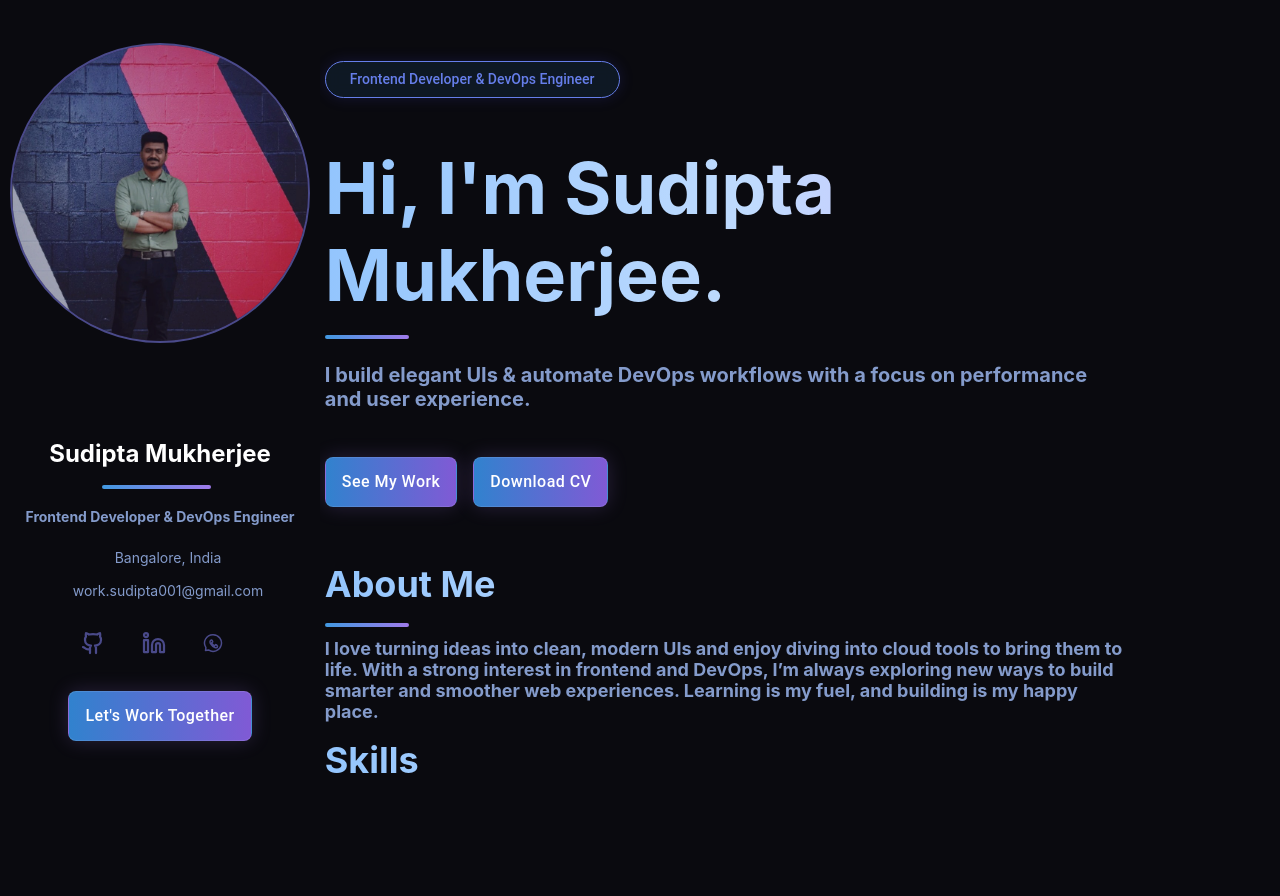
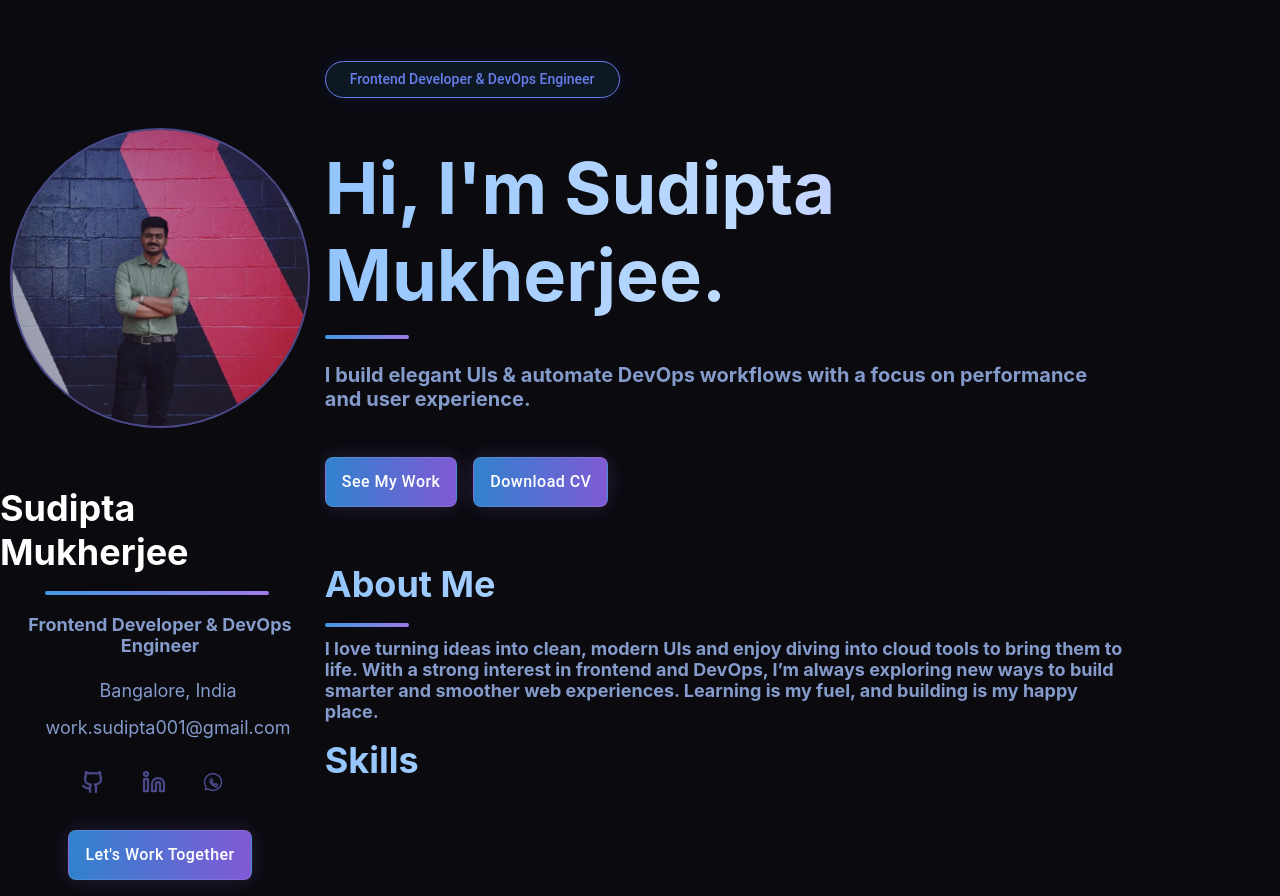
Before and after one commit to sudiptaMukherjee2001/Portfolio, a Next.js app: page / in a window 1280 px wide. Before the commit the page ends 800 px from the top, so only its background shows below. Built offline with nearby package versions, Linux system fonts and the light colour scheme; some icons are missing.

Commit message:
fix the left side navbar issue

```diff
--- a/src/component/customSection.jsx
+++ b/src/component/customSection.jsx
@@ -1,7 +1,7 @@
 import { CustomSec } from '@/style/customSection.style'
 import React from 'react'
 
-const CustomSection = ({children,minHeight,border,display,flexDirection,alignItems,justifyContent}) => {
+const CustomSection = ({children,minHeight,border,display,flexDirection,alignItems,justifyContent,paddingTop}) => {
   return (
     <CustomSec
 
@@ -11,6 +11,7 @@ const CustomSection = ({children,minHeight,border,display,flexDirection,alignIte
     flexDirection={flexDirection}
     alignItems={alignItems}
     justifyContent={justifyContent}
+    paddingTop={paddingTop}
     >{children}</CustomSec>
   )
 }
--- a/src/component/leftSidebar.jsx
+++ b/src/component/leftSidebar.jsx
@@ -8,13 +8,19 @@ import AlternateEmailIcon from '@mui/icons-material/AlternateEmail';
 import Link from 'next/link';
 const LeftSidebar = ({ onContactClick }) => {
   return (
-    <CustomSection display='flex' flexDirection='column' alignItems='center' justifyContent="space-around" maxHeight="100vh" minHeight="100vh"
-    // border="3px solid blue"
+    <CustomSection
+      display='flex'
+  flexDirection='column'
+  alignItems='center'
+  justifyContent="flex-start"
+  minHeight="100vh"
+  paddingTop="8rem"
+  // border="3px solid blue"
     >
       {/* Avatar part start */}
       <CustomBox
-        Width="200px"
-        Height="200px"
+        // Width="200px"
+        // Height="600px"
         border="2px solid #4a4a8a"
         borderRadius='50%'
         overflow="hidden"
@@ -25,7 +31,13 @@ const LeftSidebar = ({ onContactClick }) => {
       </CustomBox>
       {/* Avatar part end */}
 
-      <CustomBox display="flex" flexDirection="column" alignItems="center" padding="1rem">
+      <CustomBox
+      // border="3px solid #4a4a8a"
+      display="flex"
+      flexDirection="column"
+      alignItems="center"
+      marginTop="2rem"
+      >
 
 
         {/* Name part start */}
--- a/src/style/customSection.style.js
+++ b/src/style/customSection.style.js
@@ -2,7 +2,7 @@
 import { styled } from '@mui/material/styles';
 import theme from "../utils/theme.js";
 import { Typography } from '@mui/material';
-export const CustomSec = styled('section')(({ minHeight, Display, justifyContent, alignItems, flexDirection, Height, Width, Border }) => ({
+export const CustomSec = styled('section')(({ paddingTop,minHeight, Display, justifyContent, alignItems, flexDirection, Height, Width, Border }) => ({
     // width: Width,
     height: Height,
     border: Border,
@@ -12,25 +12,28 @@ export const CustomSec = styled('section')(({ minHeight, Display, justifyContent
     paddingBlock: "1rem",
     justifyContent: justifyContent,
     minHeight: minHeight,
+    paddingTop: paddingTop,
+      paddingBlock: "1rem",
     "& .myName": {
         position: 'relative',
         display: 'inlineBlock',
         fontWeight: 'bold',
         marginTop: '1.6rem',
+        fontSize: theme.fonts.sizes['4xl'],
         '&::after': {
             content: '""',
             position: 'absolute',
-            left: '53px',
+            left: '45px',
             bottom: '-21px',
             height: '4px',
-            width: '49%',
+            width: '70%',
             background: theme.gradients.decorative.line,
             borderRadius: '2px'
         }
     },
     "& .subText": {
         color: theme.colors.text.blue[10080],
-        fontSize: theme.fonts.sizes.sm,
+        fontSize: theme.fonts.sizes.lg,
         textAlign: "center",
     },
     // Responsive styles for larger screens
@@ -47,7 +50,7 @@ export const CustomSec = styled('section')(({ minHeight, Display, justifyContent
     ,
     "& .subText": {
         color: theme.colors.text.blue[10080],
-        fontSize: theme.fonts.sizes['xl'],
+        fontSize: theme.fonts.sizes['2xl'],
         textAlign: "center",
     },
     // 2.Introsection responsive styles
```
